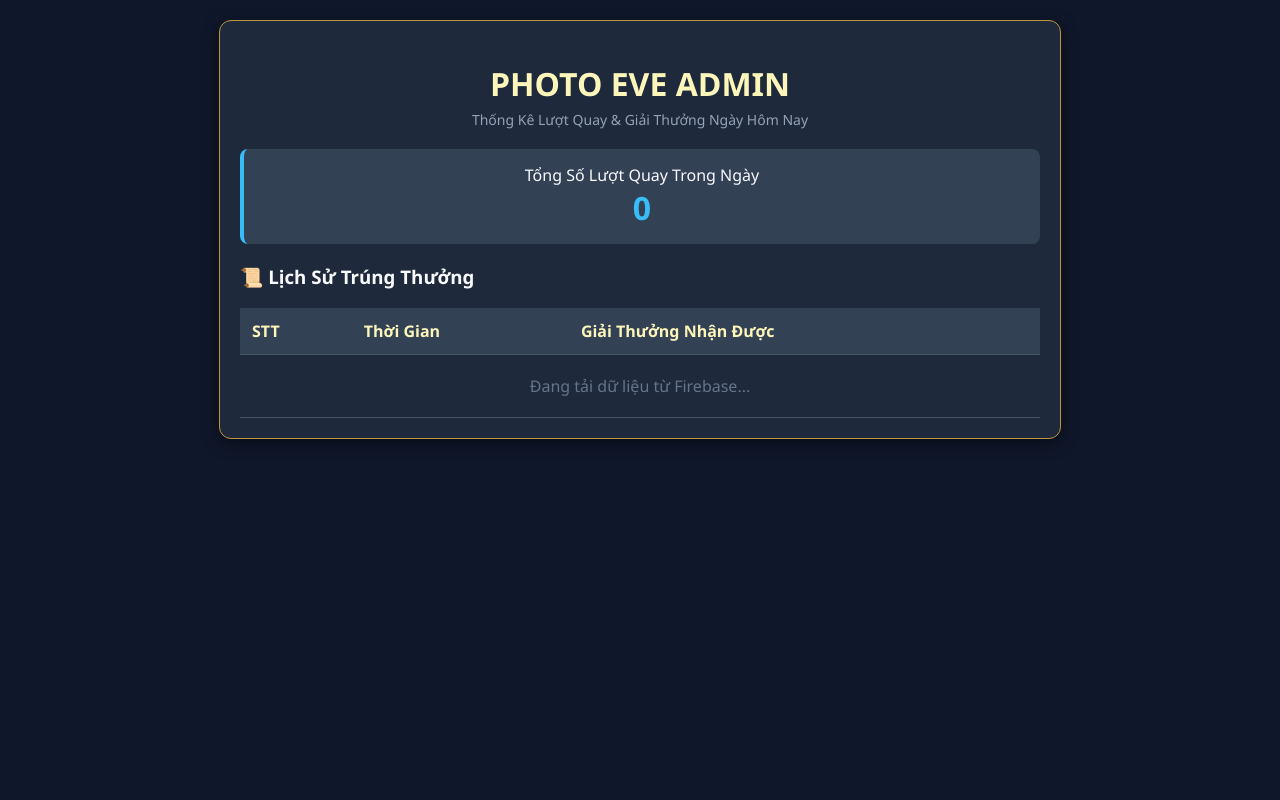
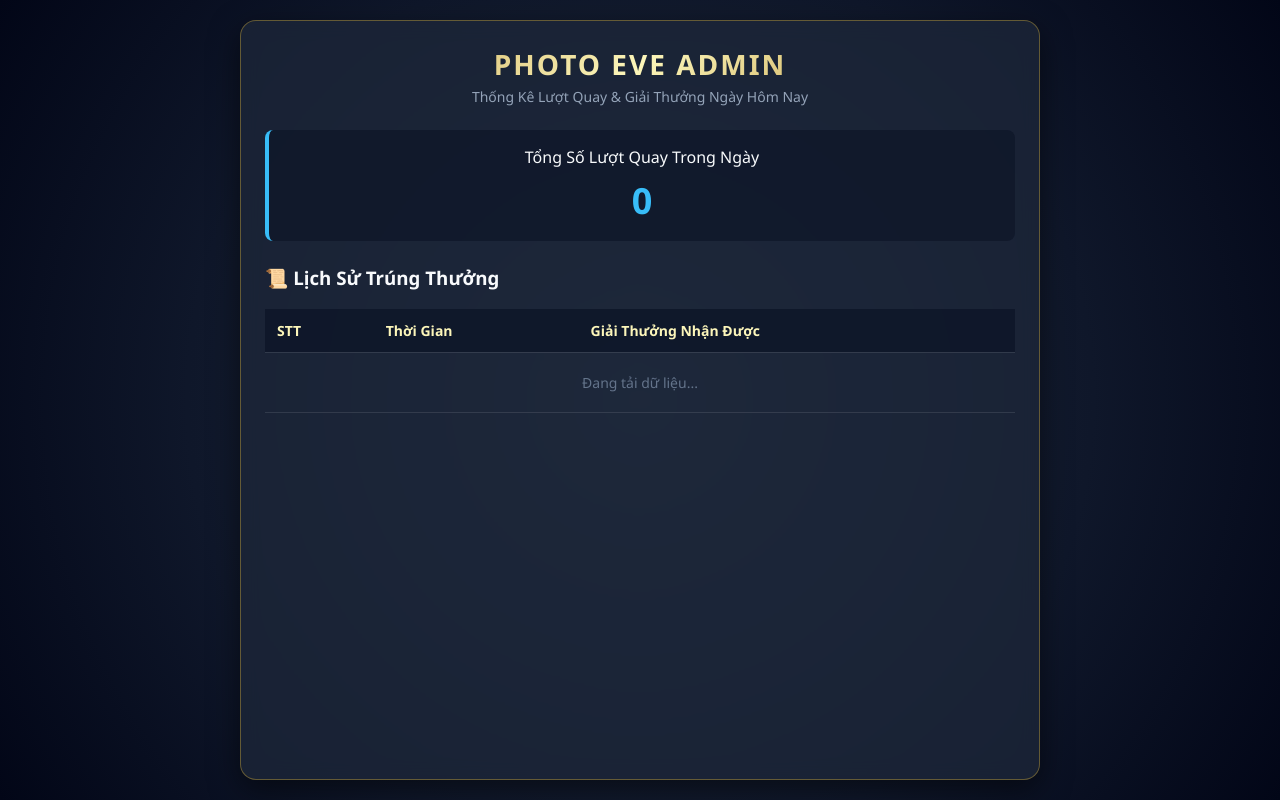
Before and after one commit to photoeve28-cloud/Funwhen, a plain HTML site: page admin.html in a window 1280 px wide. Drawn offline with Linux system fonts and the light colour scheme; no server answers.

Commit message:
Update admin page title and styles

```diff
--- a/admin.html
+++ b/admin.html
@@ -3,76 +3,85 @@
 <head>
     <meta charset="UTF-8">
     <meta name="viewport" content="width=device-width, initial-scale=1.0">
-    <title>PHOTO EVE - Trang Quản Trị (Admin)</title>
+    <title>PHOTO EVE ADMIN - Thống Kê</title>
 
-    <!-- Thư viện Firebase Realtime Database -->
+    <!-- SDK Firebase -->
     <script src="https://www.gstatic.com/firebasejs/8.10.1/firebase-app.js"></script>
     <script src="https://www.gstatic.com/firebasejs/8.10.1/firebase-database.js"></script>
 
     <style>
+        * { box-sizing: border-box; }
         body {
             font-family: 'Segoe UI', Tahoma, Geneva, Verdana, sans-serif;
-            background-color: #0f172a;
+            background: radial-gradient(circle at center, #1e293b 0%, #0f172a 60%, #020617 100%);
             color: #f8fafc;
             margin: 0;
             padding: 20px;
+            min-height: 100vh;
+            display: flex;
+            justify-content: center;
         }
-        .container {
+        .admin-container {
+            width: 100%;
             max-width: 800px;
-            margin: 0 auto;
-            background: #1e293b;
-            padding: 20px;
-            border-radius: 12px;
-            box-shadow: 0 4px 15px rgba(0,0,0,0.5);
-            border: 1px solid #bf953f;
+            background: rgba(30, 41, 59, 0.7);
+            border: 1px solid rgba(212, 175, 55, 0.4);
+            border-radius: 16px;
+            padding: 24px;
+            box-shadow: 0 10px 30px rgba(0,0,0,0.5);
+            backdrop-filter: blur(10px);
         }
-        h1 {
+        .header {
             text-align: center;
-            color: #fcf6ba;
-            margin-bottom: 5px;
+            margin-bottom: 24px;
+        }
+        .brand-title {
+            font-size: 28px;
+            font-weight: 900;
+            letter-spacing: 2px;
+            background: linear-gradient(135deg, #bf953f 0%, #fcf6ba 50%, #b38728 100%);
+            -webkit-background-clip: text;
+            -webkit-text-fill-color: transparent;
+            margin: 0;
         }
         .subtitle {
-            text-align: center;
             color: #94a3b8;
             font-size: 14px;
-            margin-bottom: 20px;
+            margin-top: 4px;
         }
-        .stats-card {
-            background: #334155;
-            padding: 15px;
+        .stat-card {
+            background: rgba(15, 23, 42, 0.8);
+            border-left: 4px solid #38bdf8;
             border-radius: 8px;
+            padding: 16px;
+            margin-bottom: 24px;
             text-align: center;
-            margin-bottom: 20px;
-            border-left: 4px solid #38bdf8;
         }
-        .stats-number {
-            font-size: 32px;
+        .stat-number {
+            font-size: 36px;
             font-weight: bold;
             color: #38bdf8;
+            margin-top: 8px;
         }
         table {
             width: 100%;
             border-collapse: collapse;
-            margin-top: 10px;
+            margin-top: 12px;
         }
         th, td {
             padding: 12px;
             text-align: left;
-            border-bottom: 1px solid #475569;
+            border-bottom: 1px solid rgba(255,255,255,0.1);
         }
         th {
-            background-color: #334155;
+            background: rgba(15, 23, 42, 0.9);
             color: #fcf6ba;
+            font-size: 14px;
         }
-        tr:hover {
-            background-color: rgba(255, 255, 255, 0.05);
-        }
+        td { font-size: 14px; }
         .prize-tag {
-            background: #0284c7;
-            color: #fff;
-            padding: 4px 8px;
-            border-radius: 4px;
-            font-size: 13px;
+            color: #38bdf8;
+            font-weight: 600;
         }
         .empty-msg {
             text-align: center;
@@ -83,17 +92,17 @@
 </head>
 <body>
 
-    <div class="container">
-        <h1>PHOTO EVE ADMIN</h1>
+    <div class="admin-container">
+        <div class="header">
+            <h1 class="brand-title">PHOTO EVE ADMIN</h1>
             <div class="subtitle">Thống Kê Lượt Quay & Giải Thưởng Ngày Hôm Nay</div>
-
-        <!-- Thẻ thống kê tổng lượt quay -->
-        <div class="stats-card">
-            <div>Tổng Số Lượt Quay Trong Ngày</div>
-            <div class="stats-number" id="totalSpins">0</div>
         </div>
 
-        <!-- Bảng danh sách trúng thưởng -->
+        <div class="stat-card">
+            <div>Tổng Số Lượt Quay Trong Ngày</div>
+            <div class="stat-number" id="totalSpins">0</div>
+        </div>
+
         <h3>📜 Lịch Sử Trúng Thưởng</h3>
         <table>
             <thead>
@@ -105,14 +114,14 @@
             </thead>
             <tbody id="historyTableBody">
                 <tr>
-                    <td colspan="3" class="empty-msg">Đang tải dữ liệu từ Firebase...</td>
+                    <td colspan="3" class="empty-msg">Đang tải dữ liệu...</td>
                 </tr>
             </tbody>
         </table>
     </div>
 
     <script>
-        // Tạo khóa định danh theo ngày dạng: PHOTOEVE_YYYY-MM-DD
+        // 1. Chuẩn hóa Date Key khớp 100% với index.html
         function getTodayKey() {
             const now = new Date();
             const year = now.getFullYear();
@@ -121,16 +130,15 @@
             return `PHOTOEVE_${year}-${month}-${day}`;
         }
 
-const firebaseConfig = {
-    databaseURL: "https://photoeve-a5e2c-default-rtdb.firebaseio.com/"
-};
+        // 2. Khởi tạo Firebase Database
+        const firebaseConfig = { databaseURL: "https://photoeve-a5e2c-default-rtdb.firebaseio.com/" };
         if (!firebase.apps.length) firebase.initializeApp(firebaseConfig);
         const database = firebase.database();
 
+        // 3. Lắng nghe dữ liệu theo ngày
         const todayKey = getTodayKey();
         const spinRef = database.ref('daily_spins/' + todayKey);
 
-// Lắng nghe dữ liệu thay đổi theo thời gian thực (Realtime)
         spinRef.on('value', (snapshot) => {
             const data = snapshot.val();
             const tableBody = document.getElementById('historyTableBody');
@@ -142,10 +150,10 @@
                 return;
             }
 
-    // Cập nhật số lượt quay
+            // Hiển thị tổng số lượt quay
             totalDisplay.innerText = data.count || 0;
 
-    // Cập nhật danh sách lịch sử trúng thưởng
+            // Hiển thị bảng lịch sử (Lượt mới nhất xếp lên đầu)
             if (data.history) {
                 const historyArray = Object.values(data.history).reverse();
                 let html = '';
```
Lines whose indentation alone changed are shown as unchanged.
